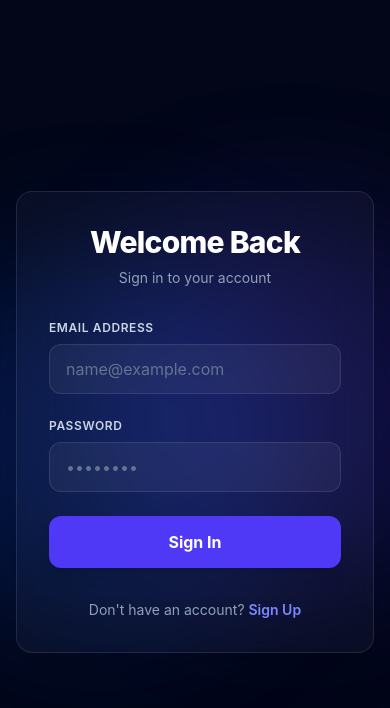
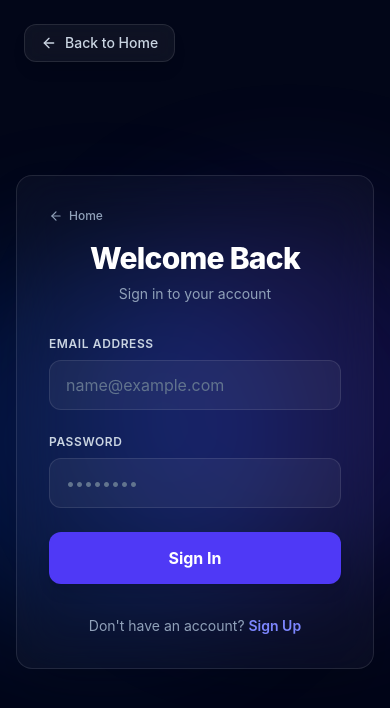
Before and after one commit to Gopal-Kundu/Mini-Ecommerce-website, a React (Vite) app in the folder frontend/: page /login in a window 390 px wide. Shown: the top 708 px of the page. Built offline with nearby package versions, Linux system fonts and the light colour scheme; no server answers.

Commit message:
Back to home button added at login signup

```diff
--- a/frontend/src/pages/Login.tsx
+++ b/frontend/src/pages/Login.tsx
@@ -4,6 +4,7 @@ import { useDispatch } from 'react-redux';
 import { setUser } from '../store/authSlice';
 import { API_URL } from '../config';
 import axios from 'axios';
+import { ArrowLeft } from 'lucide-react';
 
 const Login = () => {
   const [email, setEmail] = useState('');
@@ -90,12 +91,32 @@ const Login = () => {
   };
 
   return (
-    <div className="min-h-screen bg-slate-950 flex items-center justify-center p-4 relative overflow-hidden font-sans">
+    <div className="min-h-screen bg-slate-950 flex flex-col items-center justify-center p-4 relative overflow-hidden font-sans">
       {/* Background glow animations */}
       <div className="absolute top-1/4 left-1/4 w-96 h-96 bg-indigo-600/20 rounded-full blur-3xl pointer-events-none"></div>
       <div className="absolute bottom-1/4 right-1/4 w-96 h-96 bg-blue-600/20 rounded-full blur-3xl pointer-events-none"></div>
 
+      {/* Top Back to Home Button */}
+      <div className="absolute top-6 left-6 z-20">
+        <button
+          onClick={() => navigate('/')}
+          className="flex items-center gap-2 text-slate-300 hover:text-white bg-white/5 hover:bg-white/10 border border-white/10 px-4 py-2 rounded-xl text-sm font-medium backdrop-blur-md transition-all cursor-pointer shadow-lg"
+        >
+          <ArrowLeft className="w-4 h-4" />
+          <span>Back to Home</span>
+        </button>
+      </div>
+
       <div className="w-full max-w-md bg-white/[0.03] backdrop-blur-xl border border-white/10 p-8 rounded-2xl shadow-2xl relative z-10">
+        <div className="flex justify-between items-center mb-4 sm:hidden">
+          <button
+            onClick={() => navigate('/')}
+            className="flex items-center gap-1.5 text-slate-400 hover:text-white text-xs font-medium transition-colors cursor-pointer"
+          >
+            <ArrowLeft className="w-3.5 h-3.5" />
+            <span>Home</span>
+          </button>
+        </div>
         <h2 className="text-3xl font-extrabold text-center text-white mb-2 tracking-tight">Welcome Back</h2>
         <p className="text-center text-slate-400 text-sm mb-8">Sign in to your account</p>
 
--- a/frontend/src/pages/Signup.tsx
+++ b/frontend/src/pages/Signup.tsx
@@ -2,6 +2,7 @@ import React, { useState } from 'react';
 import { useNavigate, Link } from 'react-router-dom';
 import { API_URL } from '../config';
 import axios from 'axios';
+import { ArrowLeft } from 'lucide-react';
 
 const Signup = () => {
   const [name, setName] = useState('');
@@ -60,8 +61,23 @@ const Signup = () => {
   };
 
   return (
-    <div className="min-h-screen bg-slate-950 flex flex-col justify-center items-center p-6 font-sans">
-      <div className="w-full max-w-md bg-white/[0.02] border border-white/5 backdrop-blur-xl rounded-3xl p-8 shadow-2xl">
+    <div className="min-h-screen bg-slate-950 flex flex-col justify-center items-center p-6 relative overflow-hidden font-sans">
+      {/* Background glow animations */}
+      <div className="absolute top-1/4 left-1/4 w-96 h-96 bg-indigo-600/20 rounded-full blur-3xl pointer-events-none"></div>
+      <div className="absolute bottom-1/4 right-1/4 w-96 h-96 bg-blue-600/20 rounded-full blur-3xl pointer-events-none"></div>
+
+      {/* Top Back to Home Button */}
+      <div className="absolute top-6 left-6 z-20">
+        <button
+          onClick={() => navigate('/')}
+          className="flex items-center gap-2 text-slate-300 hover:text-white bg-white/5 hover:bg-white/10 border border-white/10 px-4 py-2 rounded-xl text-sm font-medium backdrop-blur-md transition-all cursor-pointer shadow-lg"
+        >
+          <ArrowLeft className="w-4 h-4" />
+          <span>Back to Home</span>
+        </button>
+      </div>
+
+      <div className="w-full max-w-md bg-white/[0.02] border border-white/5 backdrop-blur-xl rounded-3xl p-8 shadow-2xl relative z-10">
         <h1
           className="text-3xl font-black text-white text-center tracking-tight mb-2 cursor-pointer"
           onClick={() => navigate('/')}
```
